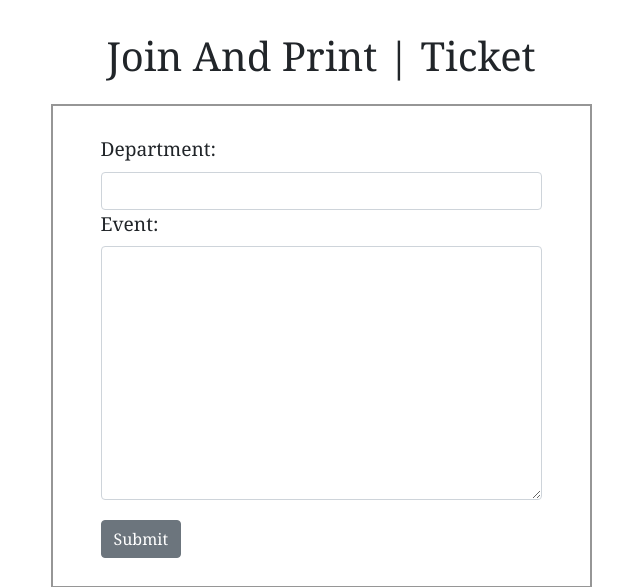
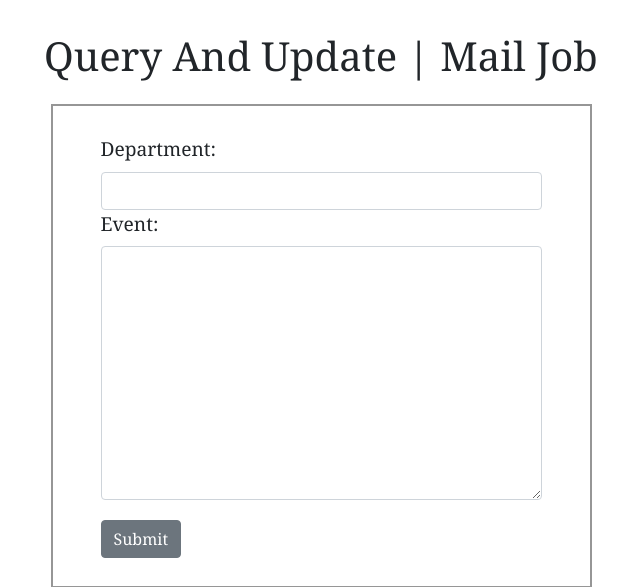
Before and after one commit to j3ygithub/mssqlj3y, a Django app: template mssqlj3y/mail_job/templates/ticket/index.html in a window 1280 px wide. Shown: the top 587 px of the page, without its empty margins (319-959 px from the left). Run offline with Django 3.2, Linux system fonts and the light colour scheme; the template is opened without the code that fills it: values that come from a table or form of the project are taken from there, others are empty; parts of the project's set-up code (start-up, migrations or seed data) failed here and were passed over; some libraries are stand-ins or nearby versions.

Commit message:
Update index.html

```diff
--- a/mssqlj3y/mail_job/templates/ticket/index.html
+++ b/mssqlj3y/mail_job/templates/ticket/index.html
@@ -6,14 +6,14 @@
     <meta name="viewport" content="width=device-width, initial-scale=1, shrink-to-fit=no">
     <link rel="stylesheet" href="https://stackpath.bootstrapcdn.com/bootstrap/4.4.1/css/bootstrap.min.css"
         integrity="sha384-Vkoo8x4CGsO3+Hhxv8T/Q5PaXtkKtu6ug5TOeNV6gBiFeWPGFN9MuhOf23Q9Ifjh" crossorigin="anonymous">
-    <title>Join And Print | Ticket</title>
+    <title>Query And Update | Mail Job</title>
 </head>
 
 <body>
     <div class="container-fluid"
         style="padding-top: 2em; padding-bottom: 2em; padding-left: 4em; padding-right: 4em; font-family: Georgia, 'Times New Roman', Times, serif;">
         <div class="row justify-content-center" style="padding-bottom: 1em;">
-            <h1>Join And Print | Ticket</h1>
+            <h1>Query And Update | Mail Job</h1>
         </div>
         <div class="row justify-content-center" style="font-size: larger;">
             <div class="col-auto"
```
